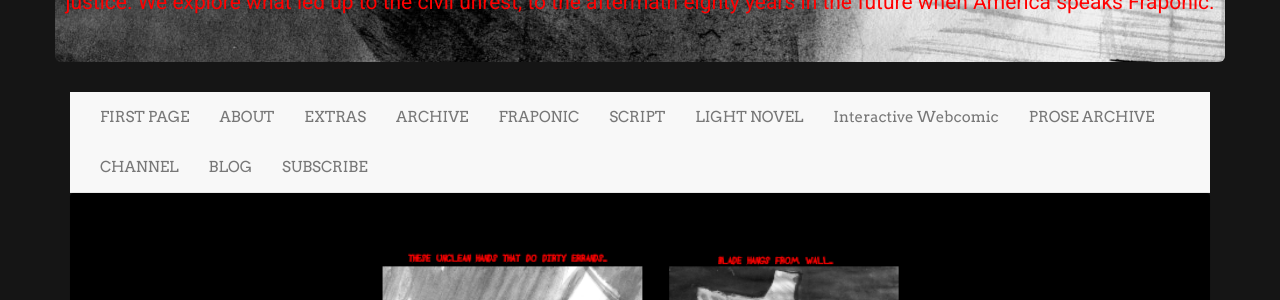
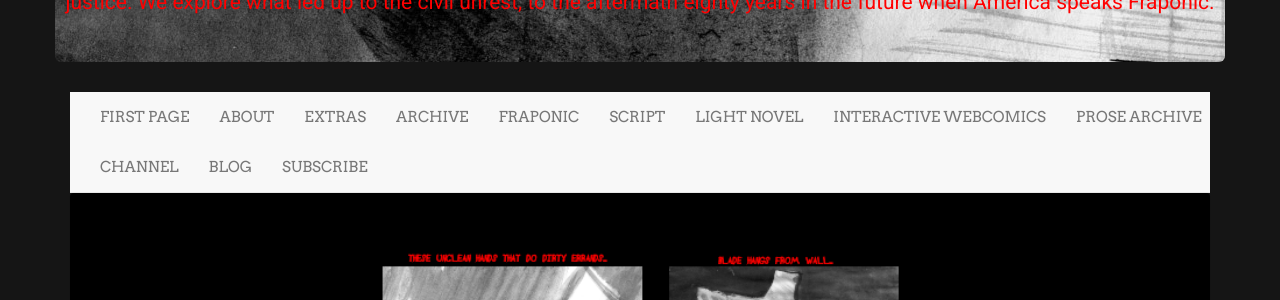
Before and after one commit to LWFlouisa/UploadedFairy, a Jekyll site: the page built from _posts/2021-08-04-page1.md, in a window 1280 px wide. Shown: the part 192-492 px from the top of the page. Built offline with Jekyll 4.4.1, drawn with Linux system fonts in a browser that asks for light colours; nearby versions of some CDN libraries.

Commit message:
Update navigation.html

```diff
--- a/_includes/navigation.html
+++ b/_includes/navigation.html
@@ -19,7 +19,7 @@
                 <li><a href={{ site.url }}/fraponic>FRAPONIC</a></li>
                 <li><a href={{ site.url }}/script>SCRIPT</a></li>
                 <li><a href={{ site.url }}/novel>LIGHT NOVEL</a></li>
-                <li><a href="https://github.com/LWFlouisa/UploadedFairyOVN">Interactive Webcomic</a></li>
+                <li><a href="https://github.com/LWFlouisa/UploadedFairyOVN">INTERACTIVE WEBCOMICS</a></li>
                 <li><a href="https://lwflouisa.github.io/WritingArchive/">PROSE ARCHIVE</a></li>
                 <li><a href="https://video.ploud.jp/video-channels/mytalkshow">CHANNEL</a></li>
                 <li><a href="https://lwflouisa.github.io/UFBlog">BLOG</b>
```
